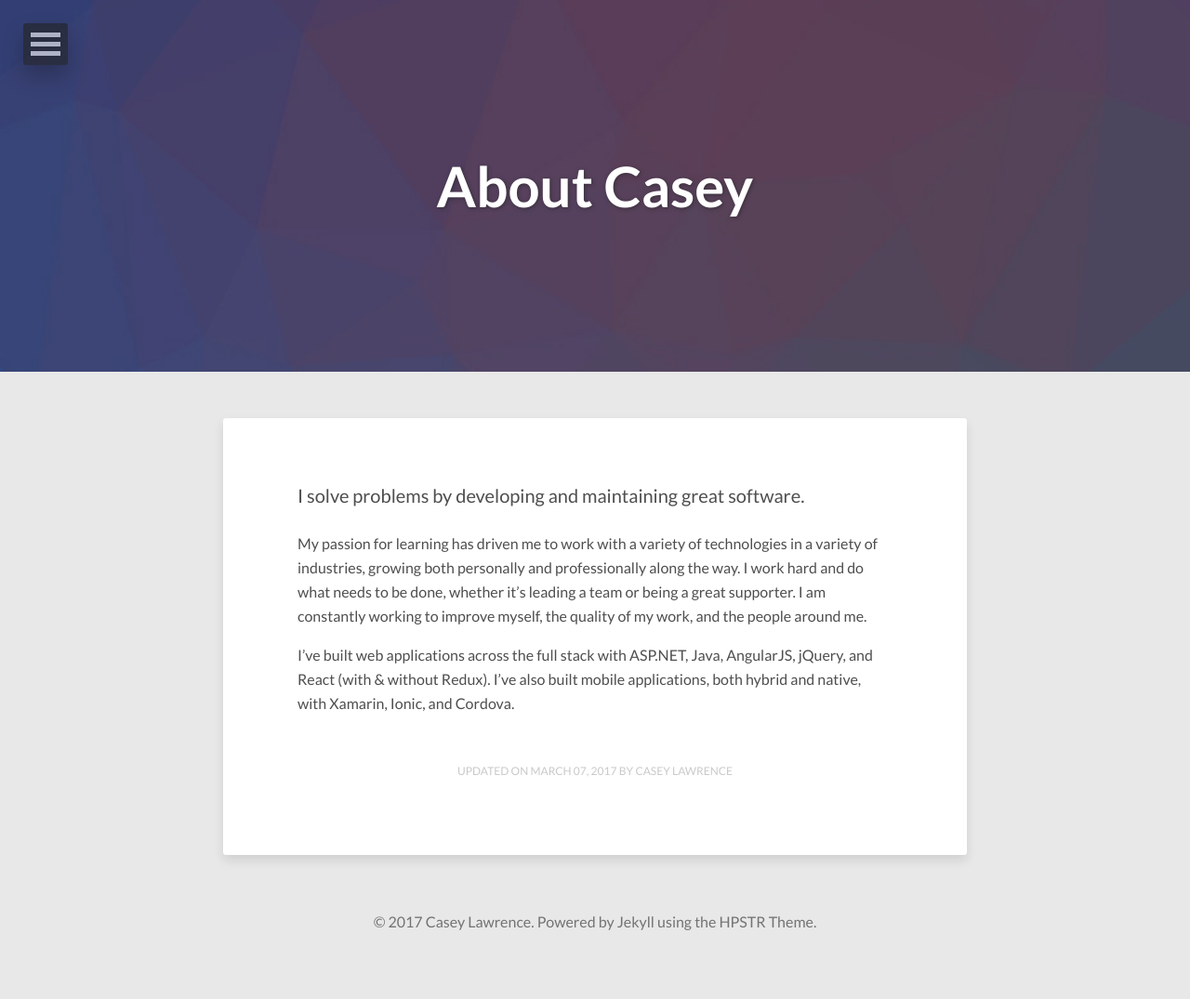
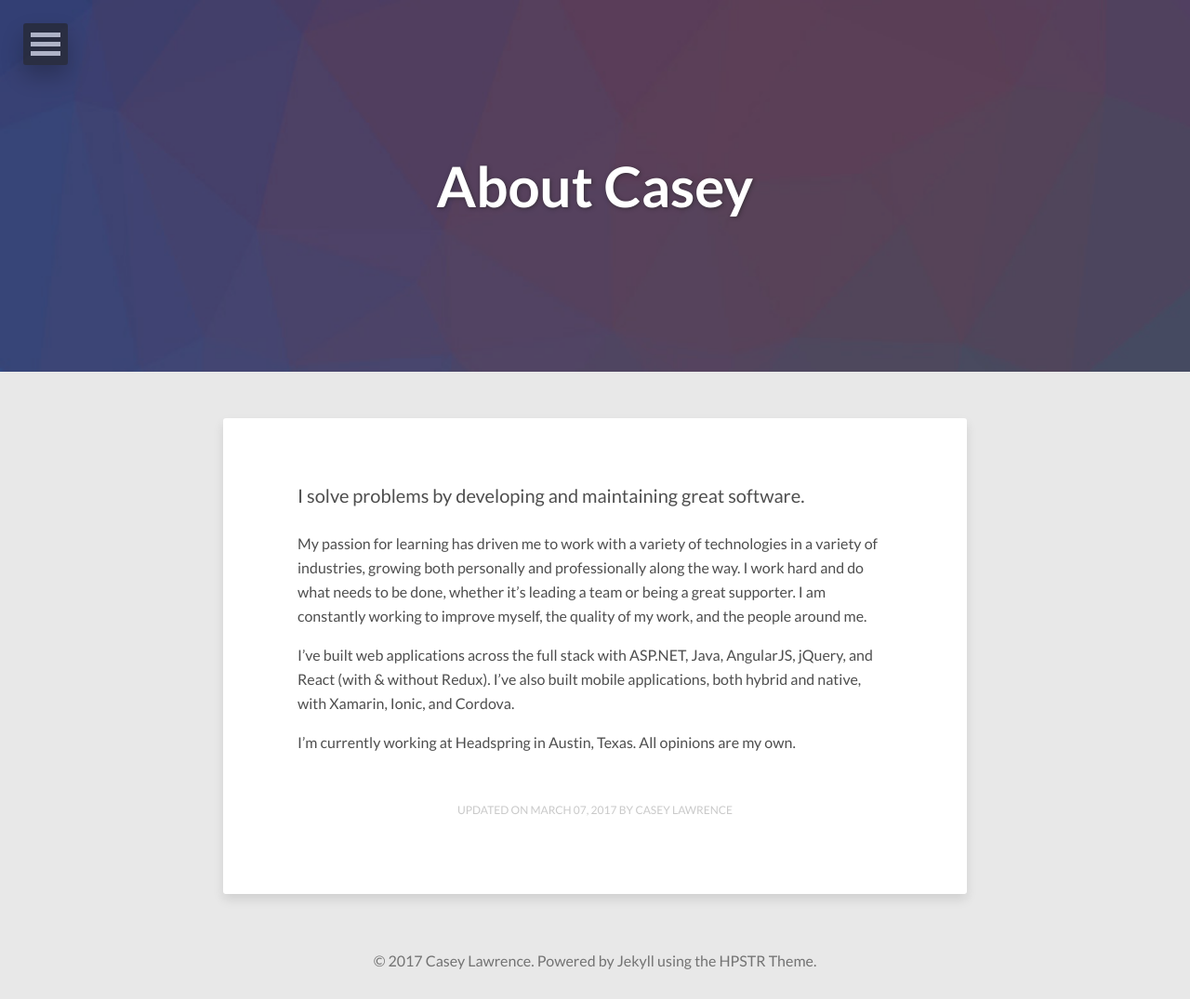
Before and after one commit to cjlaw/cjlaw.github.io, a Jekyll site: the page built from about/index.md, in a window 1280 px wide. Shown: the whole page at 93% size. Built offline with Jekyll 4.4.1, drawn with Linux system fonts in a browser that asks for light colours; nearby versions of some CDN libraries; before the commit the page ends 1033 px from its top, so only the background shows below that.

Commit message:
Update about page

```diff
--- a/about/index.md
+++ b/about/index.md
@@ -14,3 +14,5 @@ I solve problems by developing and maintaining great software.
 My passion for learning has driven me to work with a variety of technologies in a variety of industries, growing both personally and professionally along the way. I work hard and do what needs to be done, whether it’s leading a team or being a great supporter. I am constantly working to improve myself, the quality of my work, and the people around me.
 
 I’ve built web applications across the full stack with ASP.NET, Java, AngularJS, jQuery, and React (with & without Redux). I’ve also built mobile applications, both hybrid and native, with Xamarin, Ionic, and Cordova.
+
+I'm currently working at Headspring in Austin, Texas. All opinions are my own.
```
